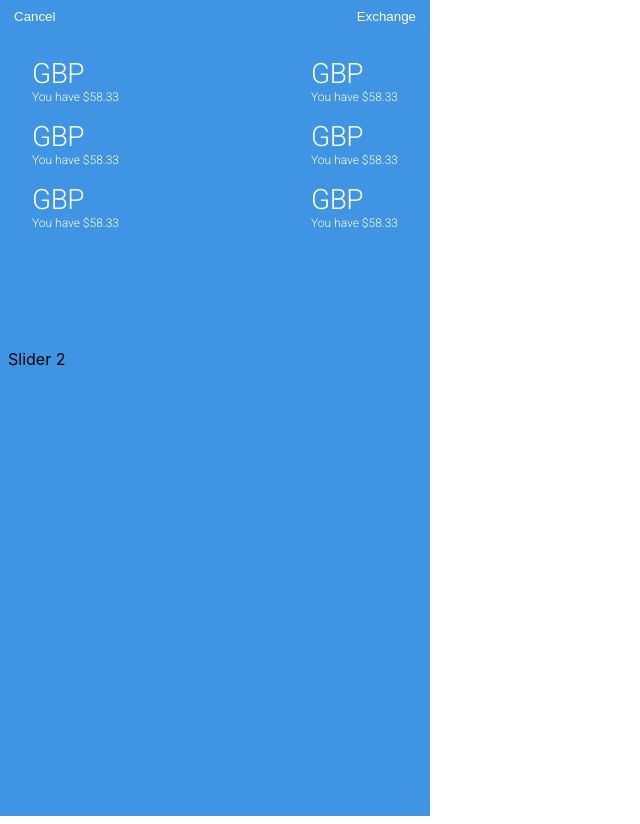
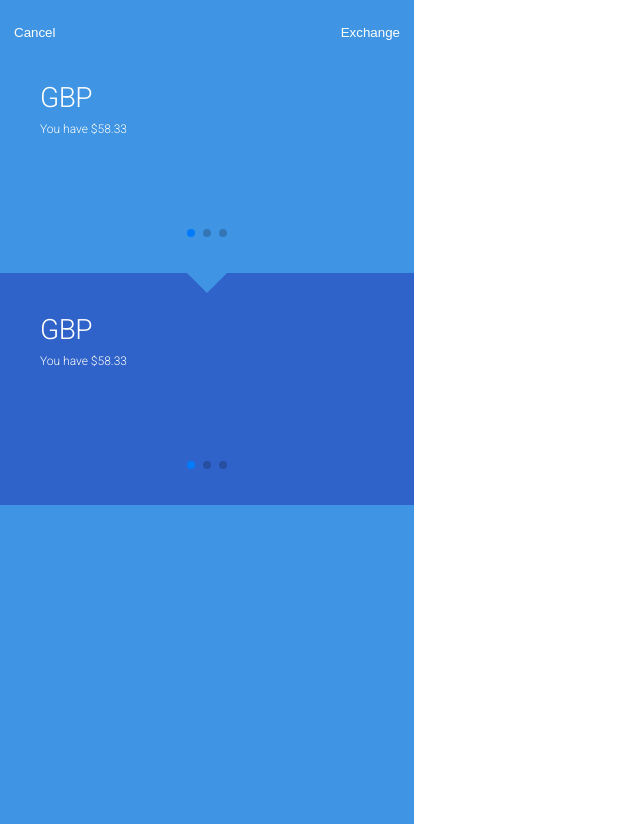
Before and after one commit to AlexKom9/currency-exchange-widget, a React (Create React App) app: page / in a window 1280 px wide. Shown: the whole page, without its empty margins (0-640 px from the left). Built offline with nearby package versions, Linux system fonts and the light colour scheme.

Commit message:
initial layout

```diff
--- a/package.json
+++ b/package.json
@@ -10,10 +10,12 @@
     "@types/node": "^12.0.0",
     "@types/react": "^17.0.0",
     "@types/react-dom": "^17.0.0",
+    "node-sass": "5.0.0",
     "react": "^17.0.2",
     "react-dom": "^17.0.2",
     "react-scripts": "4.0.3",
     "styled-components": "^5.3.0",
+    "swiper": "^6.7.5",
     "typescript": "^4.1.2",
     "web-vitals": "^1.0.1"
   },
--- a/src/components/exchange_widget/exchange_widget_root.tsx
+++ b/src/components/exchange_widget/exchange_widget_root.tsx
@@ -1,35 +1,33 @@
 import React from 'react'
 import styled from 'styled-components'
 import { Button } from '../ui/button'
-import { Description, H2 } from '../ui/typography'
+import { Slider } from './slider'
 
 const RootContainer = styled.div`
   background: #3f94e4;
   max-width: 414px;
-    padding: 8px;
   min-height: 716px;
   height: 100vh;
+  padding-top: 24px;
+
+  .container {
+    padding: 0 8px;
+  }
+
+  .height-full {
+    height: 100%;
+  }
+
+  .mts {
+    margin-top: 8px;
+  }
+
+  .mtm {
+    margin-top: 16px;
+  }
 `
 
 const Header = styled.header`
-    display: flex;
-    justify-content: space-between;
-`
-const Sliders = styled.header`
-    margin-top: 24px;
-`
-
-const Slider = styled.div`
-    height: 300px;
-`
-
-const Slide = styled.div`
-    box-sizing: border-box;
-    width: 100%;
-    padding: 8px 24px;
-`
-
-const SlideInner = styled.div`
   display: flex;
   justify-content: space-between;
 `
@@ -37,51 +35,16 @@ const SlideInner = styled.div`
 export const ExchangeWidgetRoot = () => {
   return (
     <RootContainer>
+      <div className="container">
         <Header>
           <Button>Cancel</Button>
           <Button>Exchange</Button>
         </Header>
-            <Sliders>
-                <Slider>
-                    <Slide>
-                        <SlideInner>
-                            <div>
-                                <H2>GBP</H2>
-                                <Description>You have $58.33</Description>
       </div>
       <div>
-                                <H2>GBP</H2>
-                                <Description>You have $58.33</Description>
+        <Slider position="top" />
+        <Slider position="bottom"/>
       </div>
-                        </SlideInner>
-                    </Slide>
-                    <Slide>
-                        <SlideInner>
-                            <div>
-                                <H2>GBP</H2>
-                                <Description>You have $58.33</Description>
-                            </div>
-                            <div>
-                                <H2>GBP</H2>
-                                <Description>You have $58.33</Description>
-                            </div>
-                        </SlideInner>
-                    </Slide>
-                    <Slide>
-                        <SlideInner>
-                            <div>
-                                <H2>GBP</H2>
-                                <Description>You have $58.33</Description>
-                            </div>
-                            <div>
-                                <H2>GBP</H2>
-                                <Description>You have $58.33</Description>
-                            </div>
-                        </SlideInner>
-                    </Slide>
-                </Slider>
-                <Slider>Slider 2</Slider>
-            </Sliders>
     </RootContainer>
   )
 }
--- /dev/null
+++ b/src/components/exchange_widget/slider/index.tsx
@@ -0,0 +1,77 @@
+import React from 'react'
+import styled, { css } from 'styled-components'
+import { Swiper, SwiperSlide } from 'swiper/react'
+import SwiperCore, { Keyboard, Pagination } from 'swiper/core'
+
+import 'swiper/swiper.scss'
+import 'swiper/components/pagination/pagination.min.css'
+import { Slide } from './slide'
+
+SwiperCore.use([Keyboard, Pagination])
+
+const Container = styled.div<Pick<ISlider, 'position'>>`
+  height: 200px;
+  width: 100%;
+  padding-top: 32px;
+
+  .swiper-container {
+    height: 100%;
+    box-sizing: border-box;
+    padding-bottom: 20px;
+  }
+
+  .swiper-pagination {
+    bottom: 32px;
+  }
+  ${({ position }) =>
+    position === 'top'
+      ? css`
+          position: relative;
+          background: #3f94e4;
+
+          &::after {
+            display: block;
+            content: '';
+            width: 0;
+            height: 0;
+            border-style: solid;
+            border-width: 20px 20px 0 20px;
+            border-color: #3f94e4 transparent transparent transparent;
+            position: absolute;
+            left: 50%;
+            transform: translate(-50%, 0);
+          }
+        `
+      : css`
+          background: #3063ca;
+        `}
+`
+
+interface ISlider {
+  position: 'top' | 'bottom'
+}
+
+export const Slider = (props: ISlider) => {
+  return (
+    <Container position={props.position}>
+      <div className="container height-full">
+        <Swiper
+          slidesPerView={1}
+          pagination={{
+            clickable: true,
+          }}
+        >
+          <SwiperSlide>
+            <Slide />
+          </SwiperSlide>
+          <SwiperSlide>
+            <Slide />
+          </SwiperSlide>
+          <SwiperSlide>
+            <Slide />
+          </SwiperSlide>
+        </Swiper>
+      </div>
+    </Container>
+  )
+}
--- /dev/null
+++ b/src/components/exchange_widget/slider/slide.tsx
@@ -0,0 +1,51 @@
+import React, { useState } from 'react'
+import styled from 'styled-components'
+import { InputNumber } from '../../ui/inputNumber'
+import { Description, H2 } from '../../ui/typography'
+
+const Container = styled.div`
+    box-sizing: border-box;
+    width: 100%;
+    max-width: 100%;
+    padding: 8px 32px;
+`
+
+const SlideInner = styled.div`
+    display: grid;
+    width: 100%;
+    justify-content: space-between;
+    grid-template-columns: minmax(0, 1fr) minmax(0, 1fr);
+
+    .slide-info-container {
+        flex-shrink: 0;
+    }
+
+    .slide-value-container {
+        input {
+            max-width: 100%;
+            width: 100%;
+        }
+    }
+`
+
+export const Slide = () => {
+    const [value, setValue] = useState('')
+    return (
+        <Container>
+            <SlideInner>
+                <div className="slide-info-container">
+                    <H2>GBP</H2>
+                    <Description className="mts">You have $58.33</Description>
+                </div>
+                <div className="slide-value-container">
+                    <InputNumber
+                        value={value}
+                        onChange={({ target: { value } }: any): void => {
+                            setValue(value)
+                        }}
+                    />
+                </div>
+            </SlideInner>
+        </Container>
+    )
+}
--- a/src/components/ui/button.tsx
+++ b/src/components/ui/button.tsx
@@ -1,9 +1,5 @@
 import React from 'react'
 import styled from 'styled-components'
-
-// export const Button = () => {
-//   return
-// }
 
 export const Button = styled.button`
     color: #fff;
--- /dev/null
+++ b/src/components/ui/inputNumber.tsx
@@ -0,0 +1,29 @@
+import React from 'react'
+import styled, { css } from 'styled-components'
+
+const InputNumberStyled = styled.input`
+    background: none;
+    border: none;
+    font-family: 'Roboto', Arial, sans-serif;
+    font-size: 28px;
+    color: #fff;
+    /* letter-spacing: -0.5px; */
+    outline: none;
+    /* width: 2px; */
+    text-align: right;
+
+    /* ${({ value }) =>
+        String(value) &&
+        css`
+            width: unset;
+        `} */
+`
+
+interface IInputNumber {
+    value: number | string
+    onChange: (e: React.ChangeEvent<HTMLInputElement>) => void
+}
+
+export const InputNumber = ({ value, ...rest }: IInputNumber) => {
+    return <InputNumberStyled {...rest} value={value} type="number" />
+}
```
Also changed, not shown: .prettierrc.json, 1 other file (tests, documents, lock files or other folders). Lines whose indentation alone changed are shown as unchanged.
